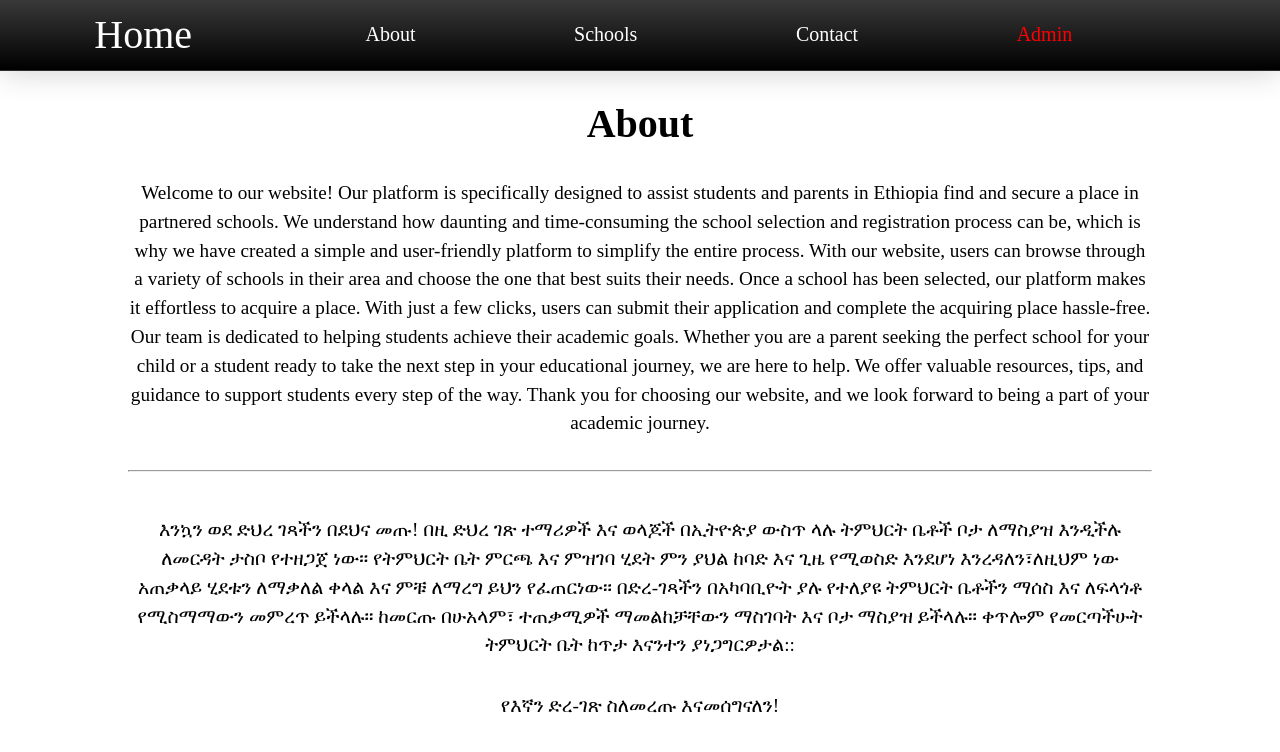
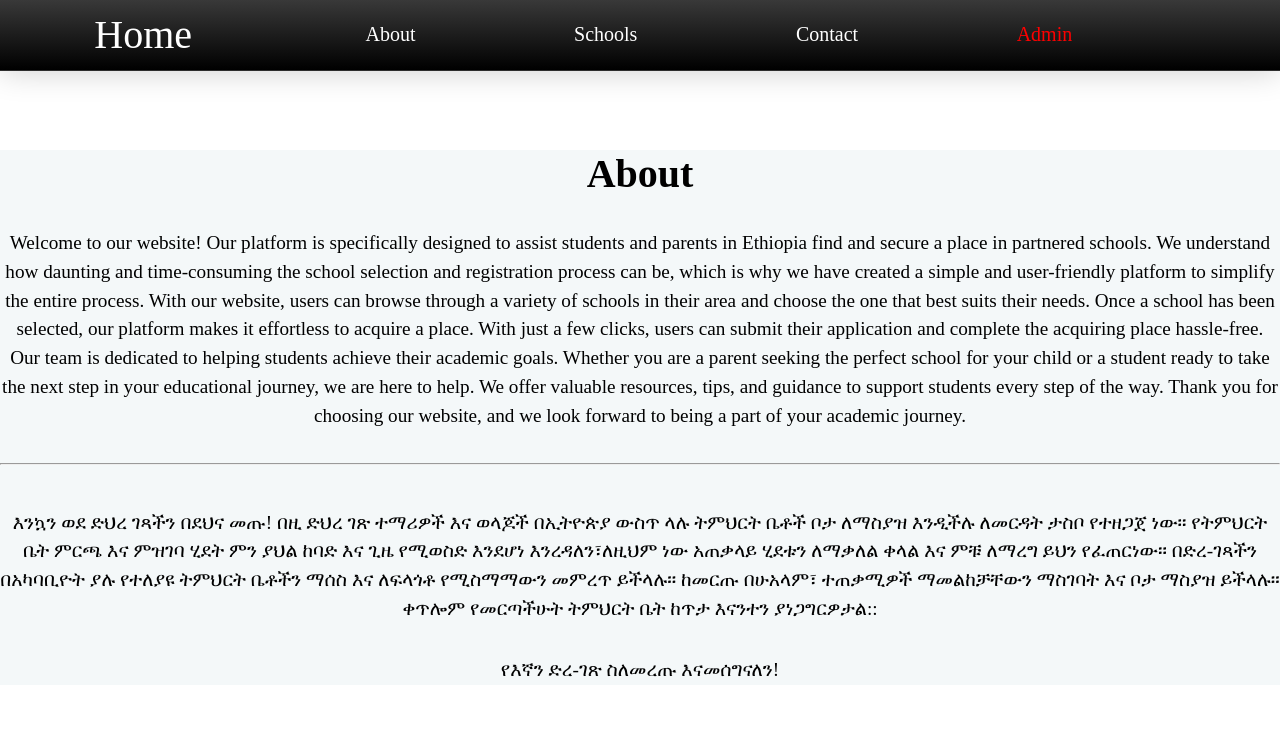
Before and after one commit to jonnynotbravo/Ha-Ge-iz, a React (Create React App) app: page /about in a window 1280 px wide. Shown: the top 752 px of the page. Built offline with nearby package versions, Linux system fonts and the light colour scheme.

Commit message:
Browse schools button updated

```diff
--- a/src/index.css
+++ b/src/index.css
@@ -1,5 +1,3 @@
-
-
 @import url('https://fonts.googleapis.com/css?family=Inconsolata|Lato:300,400,700');
 
 html, body, h1, h2, h3, h4, h5, h6, p, li, ol, ul, pre {
@@ -90,6 +88,7 @@ html, body, h1, h2, h3, h4, h5, h6, p, li, ol, ul, pre {
 	position: sticky;
 	top: 100px;
 	padding-top: calc(var(--index) * var(--card-top-offset));
+
 
 }
 
@@ -226,9 +225,11 @@ main {
 
 /* about page */
 #about {
-	width: 80%;
-	margin: 100px auto;
+	width: 100%;
+	margin: 150px auto;
 	text-align: center;
+	background-color: #f4f8f9;
+
   }
 
 #about h1 {
@@ -573,6 +574,7 @@ main {
   .center .btn:hover {
 	transition: 0.5s ease-in-out;
 	background: #33A6FF;
+	cursor: pointer;
   }
 
   .center #button {
```
